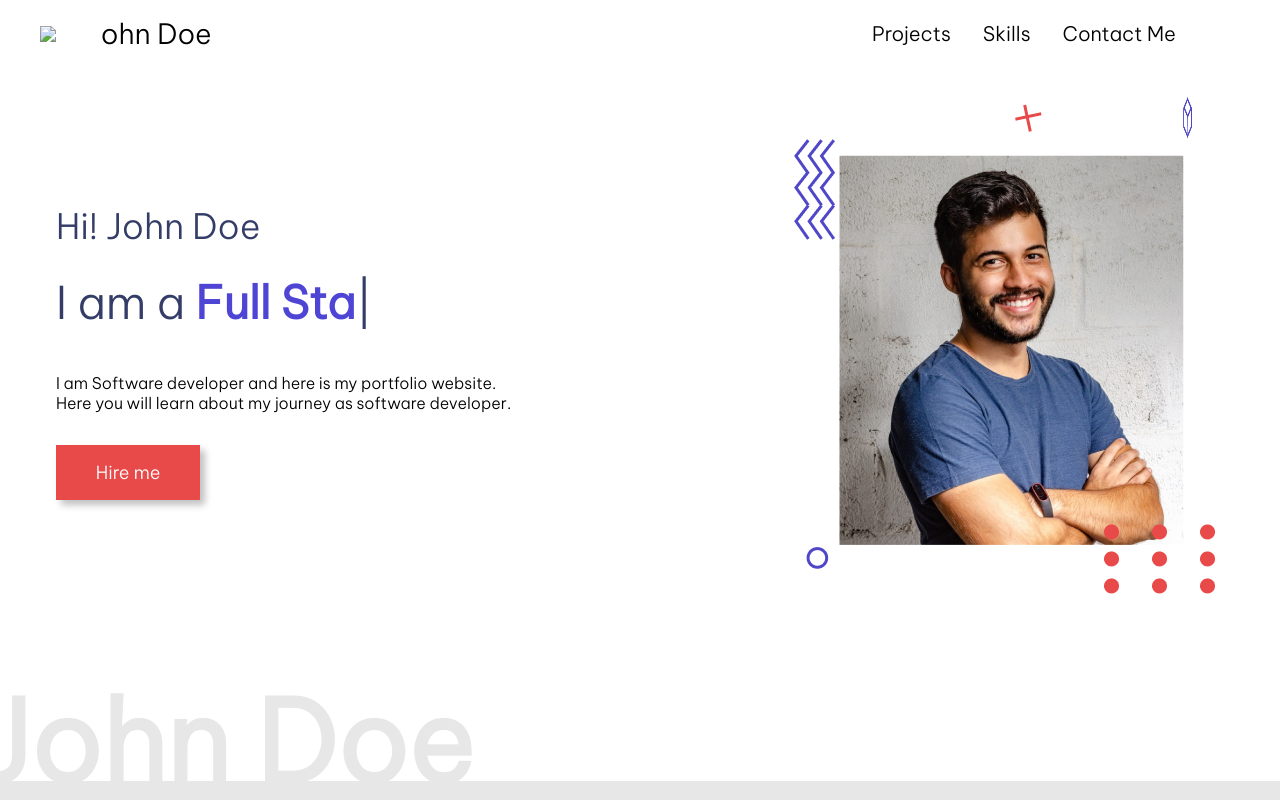
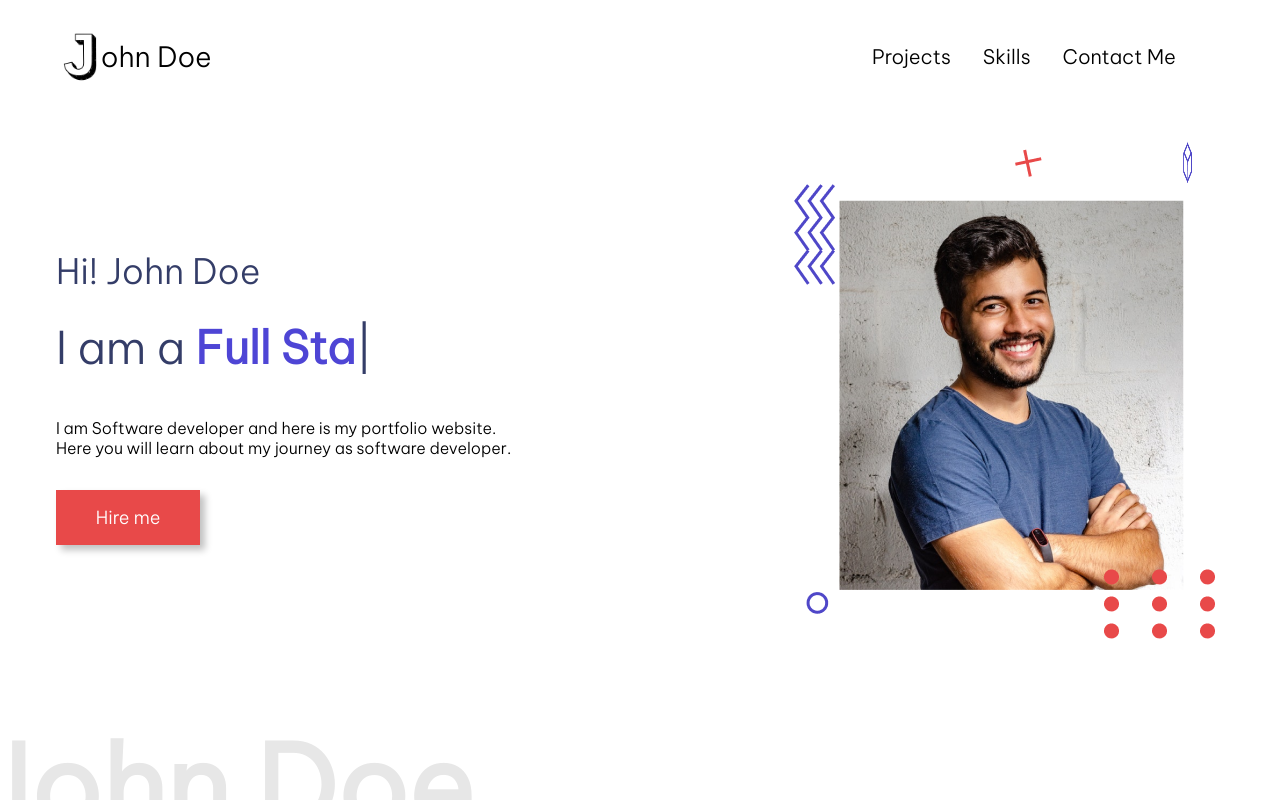
Before and after one commit to K2R-krn/Portfolio-Website, a plain HTML site: page index.html in a window 1280 px wide. Drawn offline with nearby package versions, Linux system fonts and the light colour scheme; files whose address does not match are found by name.

Commit message:
Update index.html

```diff
--- a/index.html
+++ b/index.html
@@ -780,7 +780,7 @@ footer{
             <div class="navbar">
 
                 <div class="logo-container">
-                    <img src="/WEB Dev CodeHelp/3. Animation And Responsiveness/Classs 3/images/userAsset/NavLogo.jpg" class="logo">
+                    <img src="/docs/assets/userAsset/NavLogo.jpg" class="logo">
                     <div class="logo-text">ohn Doe</div>
                 </div>
 
```
